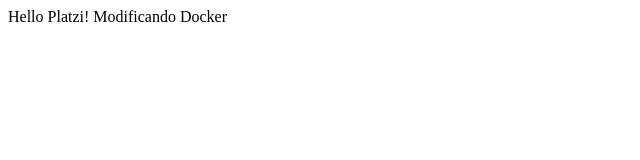
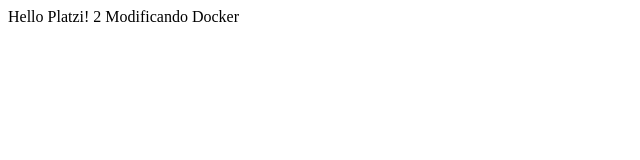
Before and after one commit to Borknagar89/EjercicioDevOps, a website: page public/index.html in a window 1280 px wide. Shown: the full height of the page, 0-640 px from the left. Drawn offline with Linux system fonts and the light colour scheme.

Commit message:
Modificacion index.html

```diff
--- a/public/index.html
+++ b/public/index.html
@@ -3,6 +3,6 @@
 		<title>Hola amigos</title>
 	</header>
 	<body>
-		Hello Platzi! Modificando Docker
+		Hello Platzi! 2 Modificando Docker
 	</body>
 </html>
```
